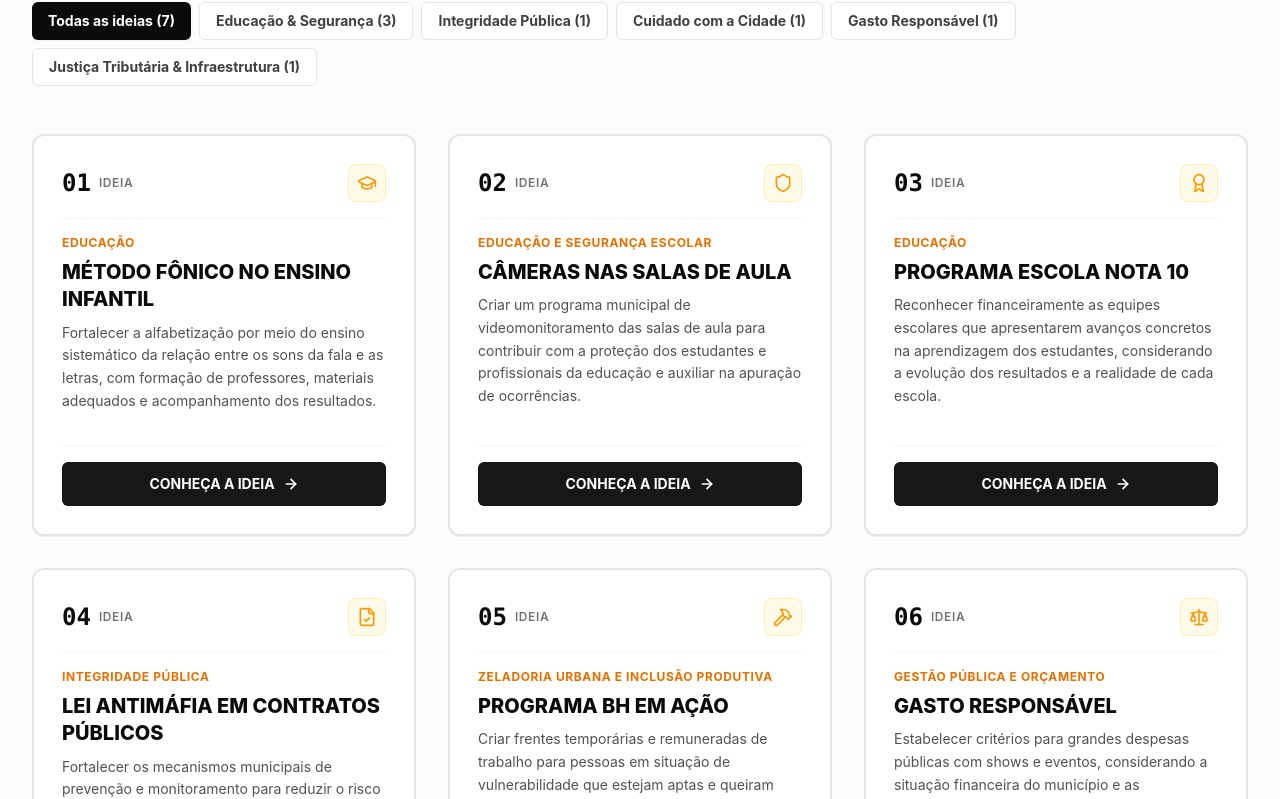
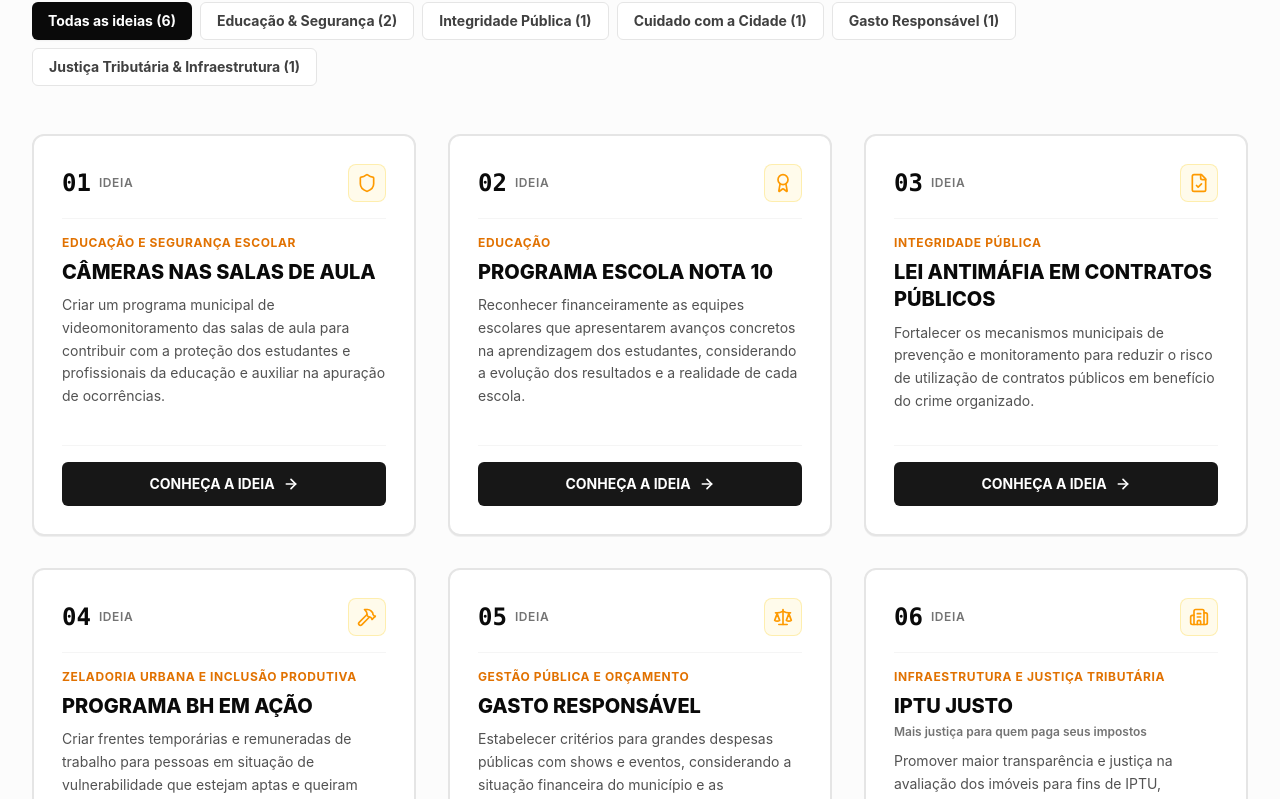
Before and after one commit to Niik02/vini-santos-bh, a React (Vite) app: page / in a window 1280 px wide. Shown: the part 1153-1952 px from the top of the page. Built offline with nearby package versions, Linux system fonts and the light colour scheme.

Commit message:
feat: remove "Método Fônico" proposal
Deletes the "Método Fônico" proposal content and its associated icon from the proposals list and UI component.

```diff
--- a/src/components/ProposalsSection.tsx
+++ b/src/components/ProposalsSection.tsx
@@ -2,7 +2,6 @@ import React from 'react';
 import { Proposal, PROPOSALS } from '../constants';
 import {
   ArrowRight,
-  GraduationCap,
   Shield,
   Award,
   FileCheck,
@@ -19,8 +18,6 @@ interface ProposalsSectionProps {
 
 const getCategoryIcon = (proposalId: string) => {
   switch (proposalId) {
-    case 'metodo-fonico':
-      return <GraduationCap className="w-5 h-5 text-amber-500" />;
     case 'cameras-salas-de-aula':
       return <Shield className="w-5 h-5 text-amber-500" />;
     case 'escola-nota-10':
--- a/src/constants.ts
+++ b/src/constants.ts
@@ -40,38 +40,8 @@ export interface Proposal {
 
 export const PROPOSALS: Proposal[] = [
   {
-    id: 'metodo-fonico',
+    id: 'cameras-salas-de-aula',
     number: '01',
-    category: 'Educação',
-    navSection: 'educacao',
-    title: 'MÉTODO FÔNICO NO ENSINO INFANTIL',
-    summary:
-      'Fortalecer a alfabetização por meio do ensino sistemático da relação entre os sons da fala e as letras, com formação de professores, materiais adequados e acompanhamento dos resultados.',
-    highlightQuote: 'Uma base sólida na alfabetização é o primeiro passo para o sucesso educacional de todas as crianças.',
-    pdfPages: 'Páginas 3 e 4 do PDF oficial',
-    problem:
-      'Milhares de crianças em Belo Horizonte concluem as primeiras etapas escolares com defasagens graves na alfabetização, sem dominar com segurança a relação direta entre o som emitido na fala e os grafemas escritos. A ausência de um método estruturado e uniforme compromete todo o ciclo educacional posterior.',
-    solution:
-      'Implantação orientada do método fônico nas escolas municipais de educação infantil e nos anos iniciais do ensino fundamental, combinando ciência pedagógica, materiais estruturados e suporte integral aos professores.',
-    howItWorks: [
-      'Ensino progressivo e explícito das relações entre fonemas (sons) e grafemas (letras), respeitando cada estágio do desenvolvimento.',
-      'Formação continuada e específica para os professores e coordenadores pedagógicos da rede municipal de ensino.',
-      'Utilização e fornecimento de materiais pedagógicos adequados, estruturados e testados para suporte diário em sala de aula.',
-      'Avaliação periódica e diagnóstica da aprendizagem para monitorar o ritmo das turmas e ajustar o planejamento.',
-      'Identificação precoce de dificuldades individuais de aprendizagem para intervenção pedagógica preventiva.',
-      'Preservação essencial e harmônica do letramento, da literatura infantil, da compreensão textual e do uso social da escrita.',
-    ],
-    safeguards: [
-      'A metodologia fônica não exclui o contato com livros, contação de histórias e produções de texto enriquecedoras.',
-      'Respeito rigoroso às particularidades cognitivas de cada estudante, inclusive crianças com necessidades educacionais especiais.',
-      'Acompanhamento contínuo sem caráter punitivo aos educadores, valorizando sua autonomia pedagógica.',
-    ],
-    objective:
-      'Oferecer um processo de alfabetização estruturado e acompanhado, garantindo que toda criança de Belo Horizonte aprenda a ler e escrever na idade certa, com autonomia e prazer pela leitura.',
-  },
-  {
-    id: 'cameras-salas-de-aula',
-    number: '02',
     category: 'Educação e segurança escolar',
     navSection: 'educacao',
     title: 'CÂMERAS NAS SALAS DE AULA',
@@ -103,7 +73,7 @@ export const PROPOSALS: Proposal[] = [
   },
   {
     id: 'escola-nota-10',
-    number: '03',
+    number: '02',
     category: 'Educação',
     navSection: 'educacao',
     title: 'PROGRAMA ESCOLA NOTA 10',
@@ -136,7 +106,7 @@ export const PROPOSALS: Proposal[] = [
   },
   {
     id: 'lei-antimafia',
-    number: '04',
+    number: '03',
     category: 'Integridade pública',
     navSection: 'integridade',
     title: 'LEI ANTIMÁFIA EM CONTRATOS PÚBLICOS',
@@ -175,7 +145,7 @@ export const PROPOSALS: Proposal[] = [
   },
   {
     id: 'bh-em-acao',
-    number: '05',
+    number: '04',
     category: 'Zeladoria urbana e inclusão produtiva',
     navSection: 'cuidado',
     title: 'PROGRAMA BH EM AÇÃO',
@@ -219,7 +189,7 @@ export const PROPOSALS: Proposal[] = [
   },
   {
     id: 'gasto-responsavel',
-    number: '06',
+    number: '05',
     category: 'Gestão pública e orçamento',
     navSection: 'gasto',
     title: 'GASTO RESPONSÁVEL',
@@ -267,7 +237,7 @@ export const PROPOSALS: Proposal[] = [
   },
   {
     id: 'iptu-justo',
-    number: '07',
+    number: '06',
     category: 'Infraestrutura e Justiça Tributária',
     navSection: 'cuidado',
     title: 'IPTU JUSTO',
```
